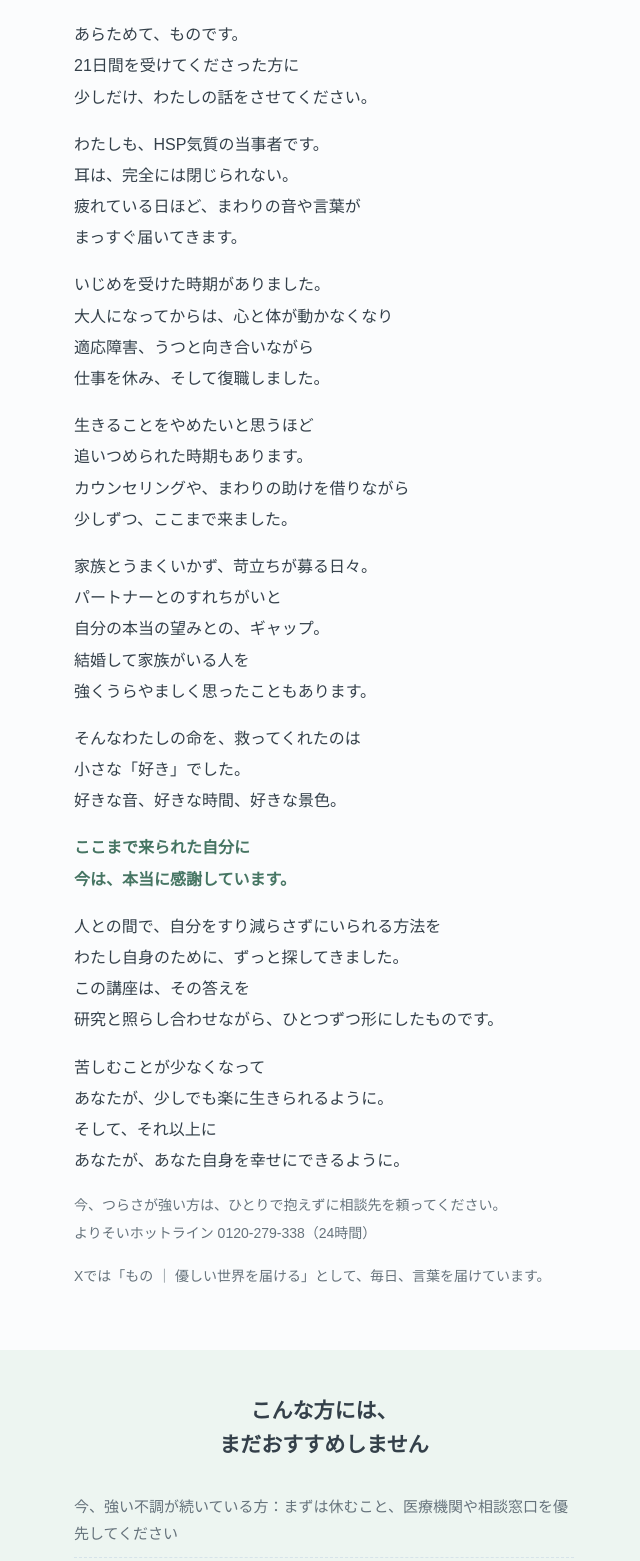
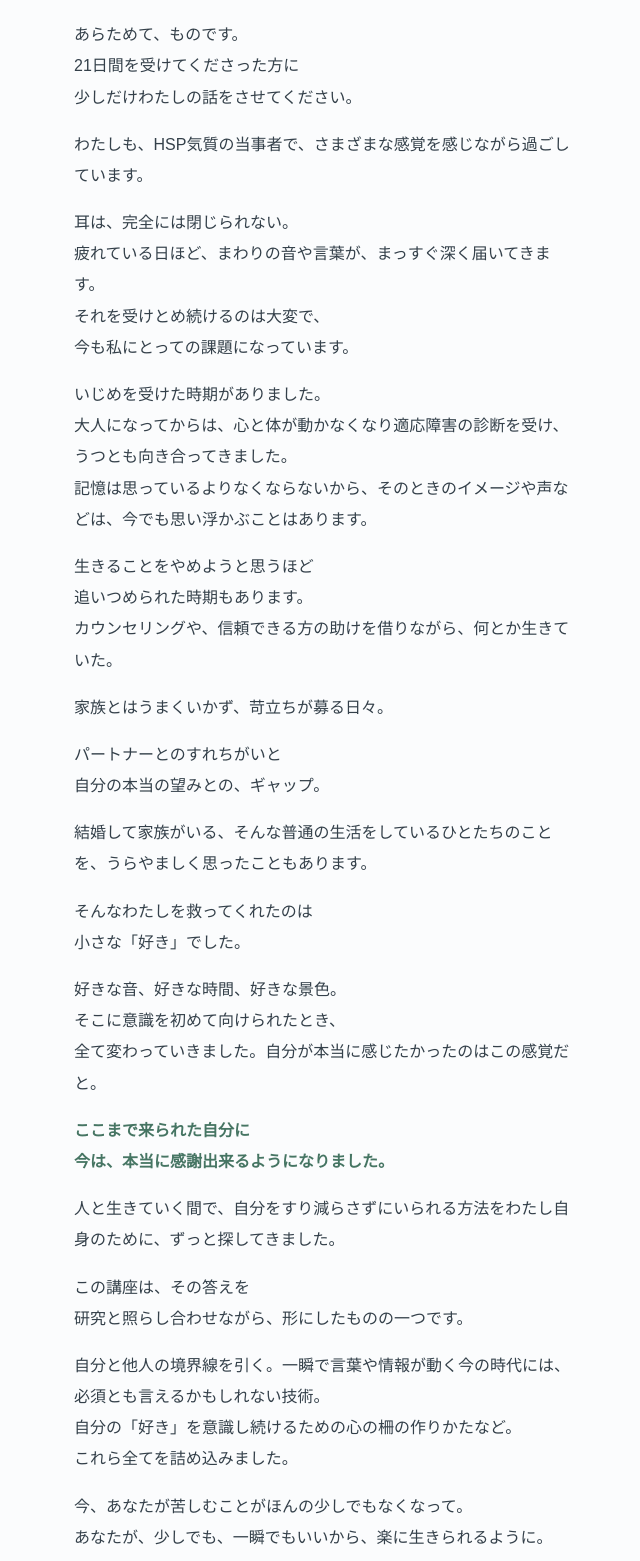
Before and after one commit to exaitetcg8-ai/threads-, a plain HTML site: page 04_product/boundary_course/lp/index.html in a window 1280 px wide. Shown: the part 5570-7131 px from the top of the page, without its empty margins (316-956 px from the left). Drawn offline with Linux system fonts and the light colour scheme.

Commit message:
境界線講座の販売ページの紹介文を、本人の書いた文に差し替え
Co-Authored-By: Claude Opus 5.5 <noreply@anthropic.com>
Claude-Session: https://claude.ai/code/session_01L7kTbJcY4LgVEjtpK6MyuK

```diff
--- a/04_product/boundary_course/lp/index.html
+++ b/04_product/boundary_course/lp/index.html
@@ -199,15 +199,25 @@
 <section>
   <div class="wrap">
     <h2>つくった人</h2>
-    <p>あらためて、ものです。<br>21日間を受けてくださった方に<br>少しだけ、わたしの話をさせてください。</p>
-    <p>わたしも、HSP気質の当事者です。<br>耳は、完全には閉じられない。<br>疲れている日ほど、まわりの音や言葉が<br>まっすぐ届いてきます。</p>
-    <p>いじめを受けた時期がありました。<br>大人になってからは、心と体が動かなくなり<br>適応障害、うつと向き合いながら<br>仕事を休み、そして復職しました。</p>
-    <p>生きることをやめたいと思うほど<br>追いつめられた時期もあります。<br>カウンセリングや、まわりの助けを借りながら<br>少しずつ、ここまで来ました。</p>
-    <p>家族とうまくいかず、苛立ちが募る日々。<br>パートナーとのすれちがいと<br>自分の本当の望みとの、ギャップ。<br>結婚して家族がいる人を<br>強くうらやましく思ったこともあります。</p>
-    <p>そんなわたしの命を、救ってくれたのは<br>小さな「好き」でした。<br>好きな音、好きな時間、好きな景色。</p>
-    <p class="strong">ここまで来られた自分に<br>今は、本当に感謝しています。</p>
-    <p>人との間で、自分をすり減らさずにいられる方法を<br>わたし自身のために、ずっと探してきました。<br>この講座は、その答えを<br>研究と照らし合わせながら、ひとつずつ形にしたものです。</p>
-    <p>苦しむことが少なくなって<br>あなたが、少しでも楽に生きられるように。<br>そして、それ以上に<br>あなたが、あなた自身を幸せにできるように。</p>
+    <p>あらためて、ものです。<br>21日間を受けてくださった方に<br>少しだけわたしの話をさせてください。</p>
+    <p>わたしも、HSP気質の当事者で、さまざまな感覚を感じながら過ごしています。</p>
+    <p>耳は、完全には閉じられない。<br>疲れている日ほど、まわりの音や言葉が、まっすぐ深く届いてきます。<br>それを受けとめ続けるのは大変で、<br>今も私にとっての課題になっています。</p>
+    <p>いじめを受けた時期がありました。<br>大人になってからは、心と体が動かなくなり適応障害の診断を受け、うつとも向き合ってきました。<br>記憶は思っているよりなくならないから、そのときのイメージや声などは、今でも思い浮かぶことはあります。</p>
+    <p>生きることをやめようと思うほど<br>追いつめられた時期もあります。<br>カウンセリングや、信頼できる方の助けを借りながら、何とか生きていた。</p>
+    <p>家族とはうまくいかず、苛立ちが募る日々。</p>
+    <p>パートナーとのすれちがいと<br>自分の本当の望みとの、ギャップ。</p>
+    <p>結婚して家族がいる、そんな普通の生活をしているひとたちのことを、うらやましく思ったこともあります。</p>
+    <p>そんなわたしを救ってくれたのは<br>小さな「好き」でした。</p>
+    <p>好きな音、好きな時間、好きな景色。<br>そこに意識を初めて向けられたとき、<br>全て変わっていきました。自分が本当に感じたかったのはこの感覚だと。</p>
+    <p><span class="strong">ここまで来られた自分に<br>今は、本当に感謝出来るようになりました。</span></p>
+    <p>人と生きていく間で、自分をすり減らさずにいられる方法をわたし自身のために、ずっと探してきました。</p>
+    <p>この講座は、その答えを<br>研究と照らし合わせながら、形にしたものの一つです。</p>
+    <p>自分と他人の境界線を引く。一瞬で言葉や情報が動く今の時代には、必須とも言えるかもしれない技術。<br>自分の「好き」を意識し続けるための心の柵の作りかたなど。<br>これら全てを詰め込みました。</p>
+    <p>今、あなたが苦しむことがほんの少しでもなくなって。<br>あなたが、少しでも、一瞬でもいいから、楽に生きられるように。</p>
+    <p>あなたが、あなた自身を幸せにできるように。</p>
+    <p>ここまで読んでいただいてありがとうございます。<br>この講座をきっかけにして、この生きづらい世の中を、心地よく、あなたらしく、自由に生きて行けることが叶ったなら。<br>それは私にとってかつてない励みになります。</p>
+    <p>ぜひとも宜しくお願いします。お待ちしています。</p>
+    <p><span class="strong">生きやすくいきましょう。</span></p>
     <p class="caution">今、つらさが強い方は、ひとりで抱えずに相談先を頼ってください。<br>よりそいホットライン 0120-279-338（24時間）</p>
     <p class="caution">Xでは「もの ｜ 優しい世界を届ける」として、毎日、言葉を届けています。</p>
   </div>
```
